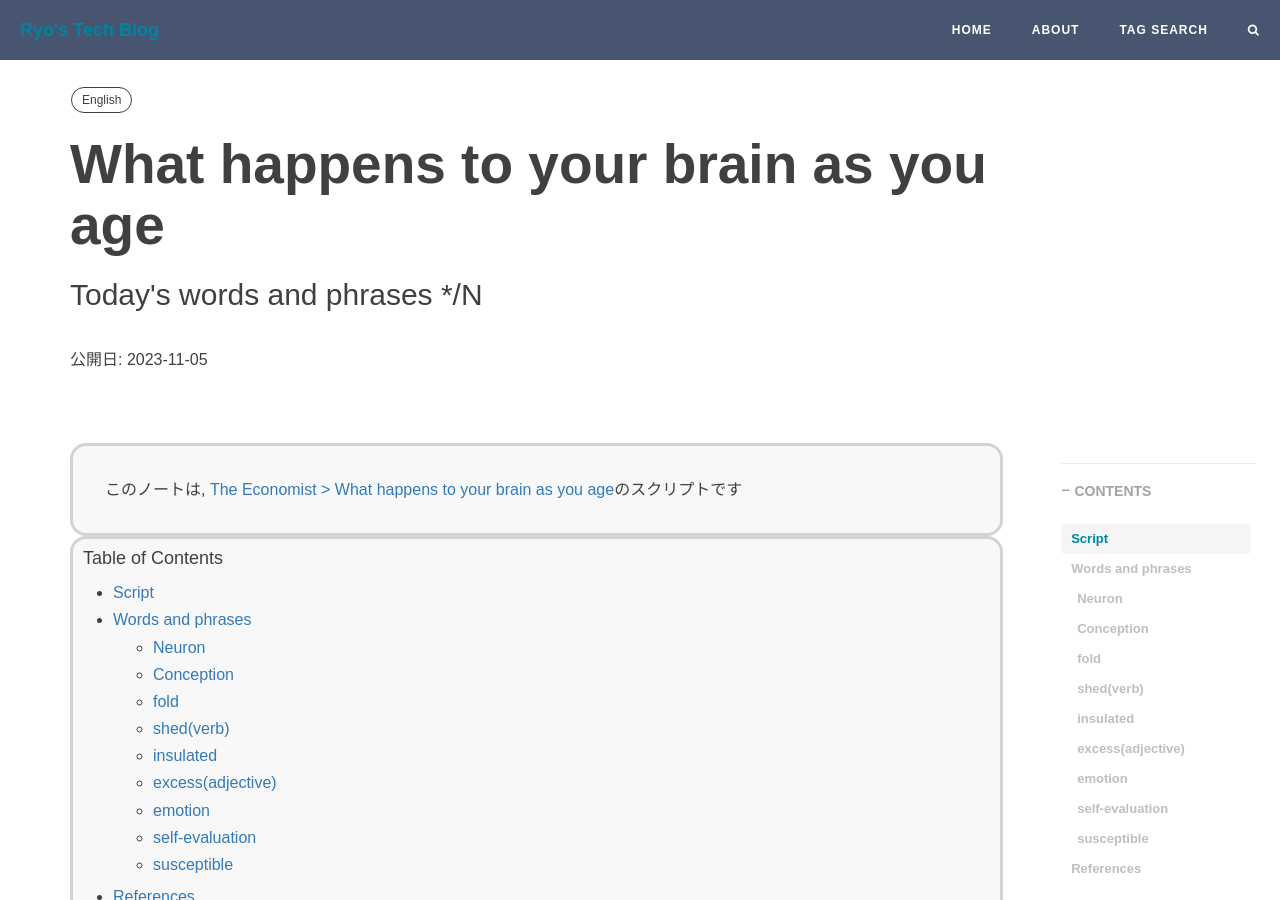
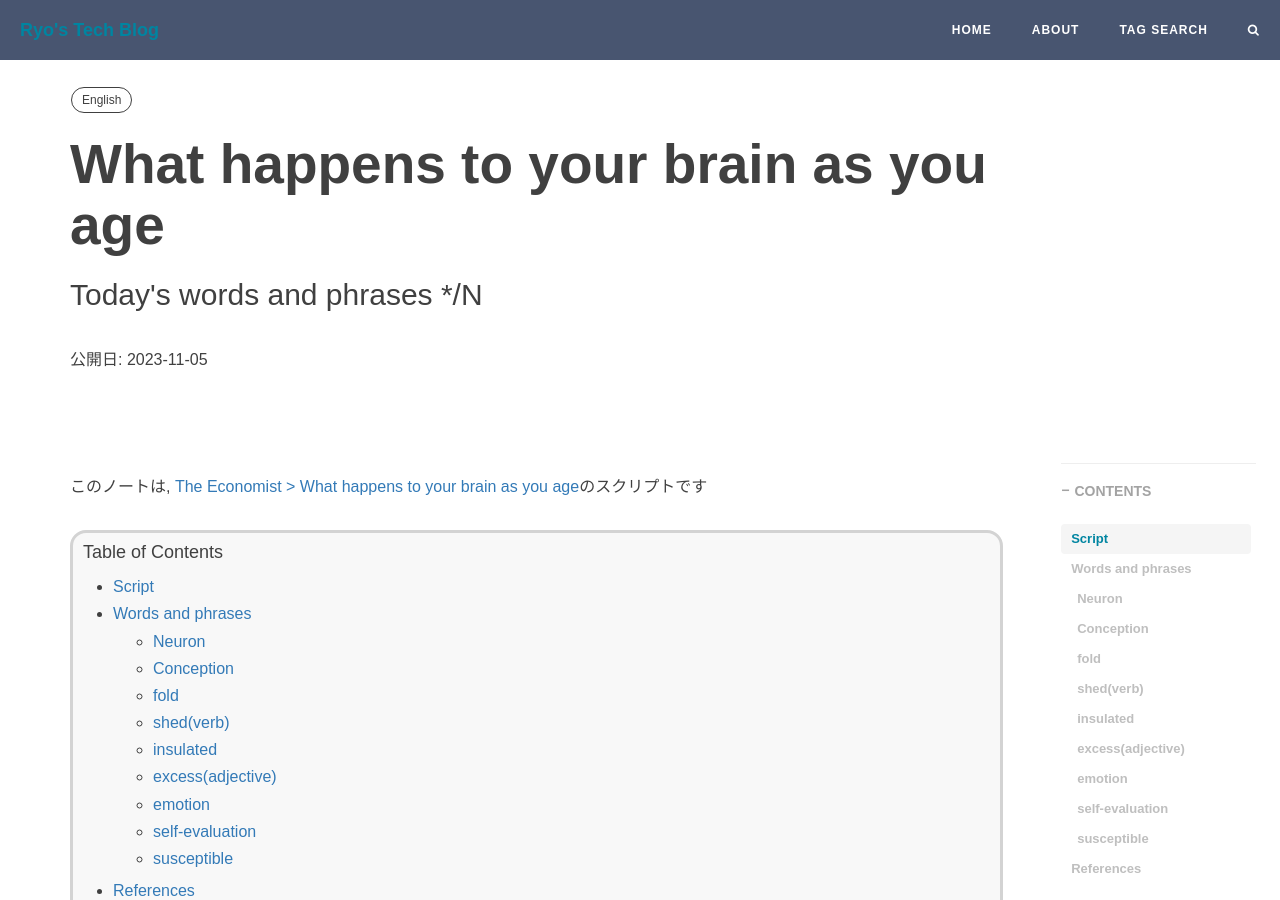
Before and after one commit to RyoNakagami/RyoNakagami.github.io, a Jekyll site: the page built from _posts/2023-11-05-what-happens-toyour-brain-as-you-age.md, in a window 1280 px wide and 900 px high. Built offline with Jekyll 4.4.1, drawn with Linux system fonts in a browser that asks for light colours; comment, search, counter and statistics services are not loaded.

Commit message:
overthinkers

```diff
--- a/_posts/2023-11-05-what-happens-toyour-brain-as-you-age.md
+++ b/_posts/2023-11-05-what-happens-toyour-brain-as-you-age.md
@@ -12,12 +12,8 @@ tags:
 - English
 ---
 
-
-<div style='padding-left: 2em; padding-right: 2em; border-radius: 1em; border-style:solid; border-color:#D3D3D3; background-color:#F8F8F8'>
-
 このノートは, [The Economist > What happens to your brain as you age](https://www.youtube.com/watch?v=cMim0uU1yzA)のスクリプトです
 
-</div>
 
 <div style='border-radius: 1em; border-style:solid; border-color:#D3D3D3; background-color:#F8F8F8'>
 
```
Also changed, not shown: _posts/2020-10-01-terminology-FTE.md (+1 -0 lines), _posts/2020-10-02-terminology-wimpiness.md (+1 -0 lines), _posts/2020-10-03-terminology-catch-a-lead-when-its-hot.md (+1 -0 lines).
